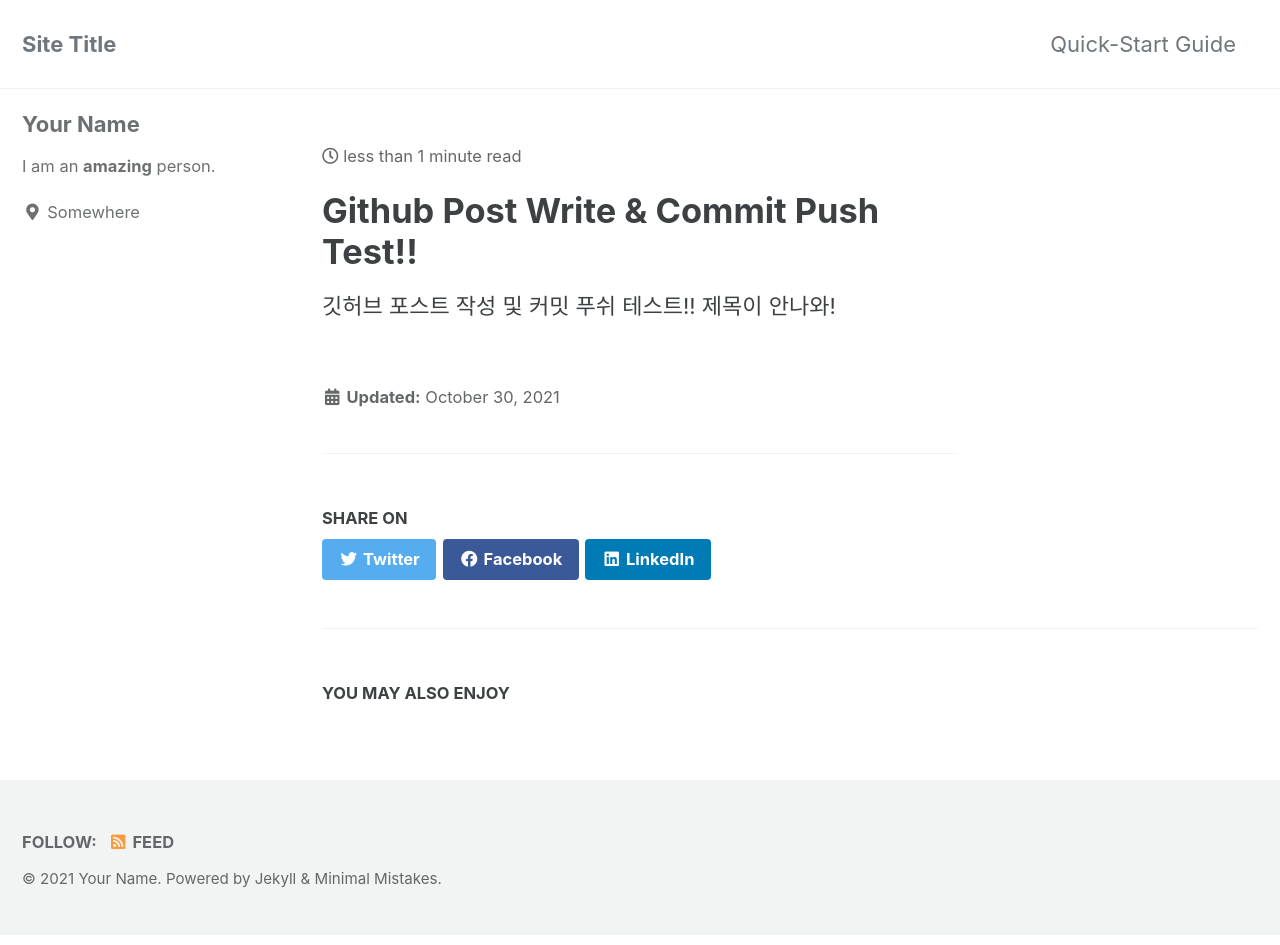
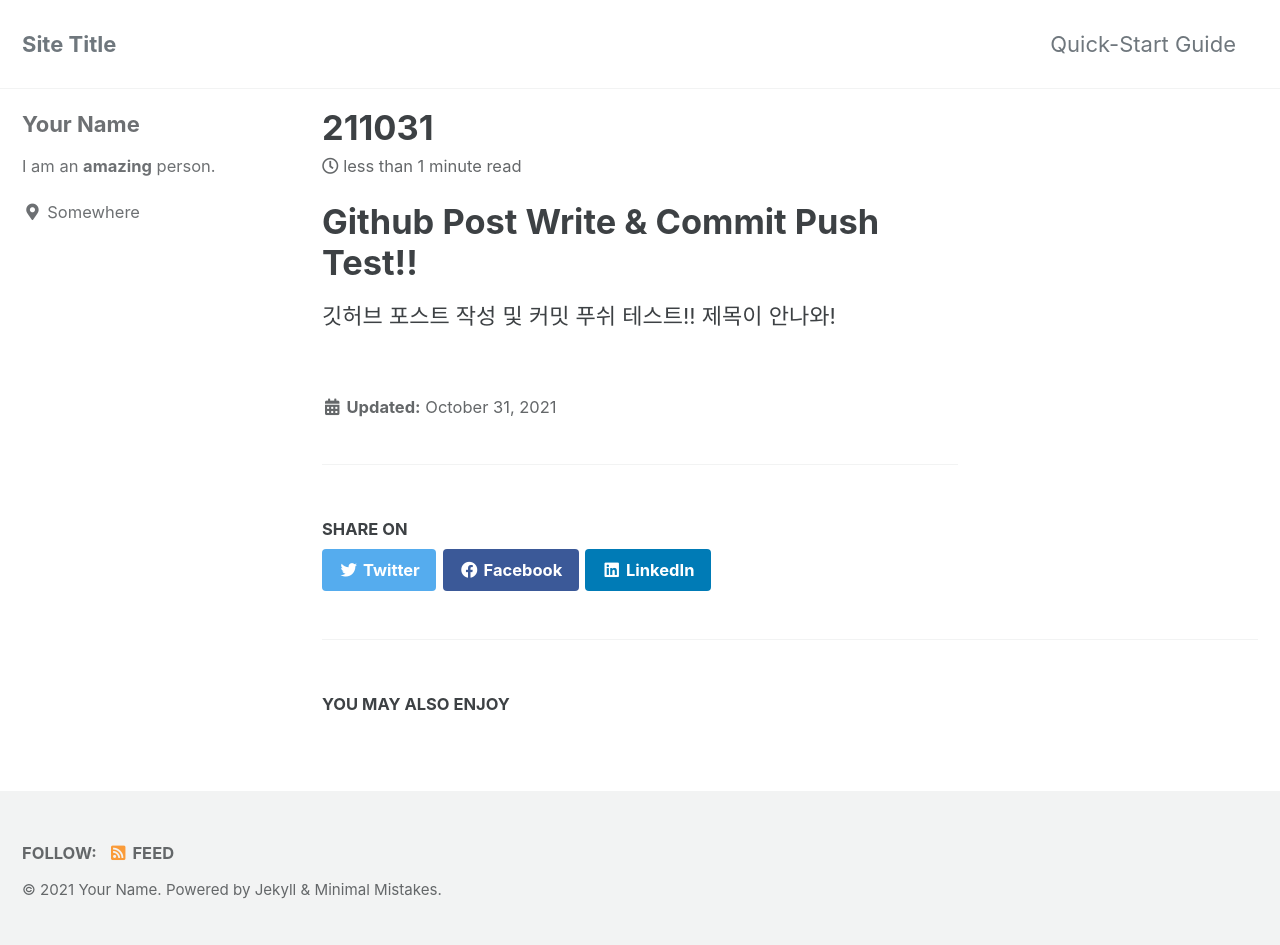
Before and after one commit to zeroh0/zeroh0.github.io, a Jekyll site: the page built from _posts/2021-10-31-211031.md, in a window 1280 px wide. Built offline with Jekyll 4.4.1, drawn with Linux system fonts in a browser that asks for light colours; cached includes are drawn as plain includes; part of the change alters nothing that is shown.

```diff
--- a/_posts/2021-10-31-211031.md
+++ b/_posts/2021-10-31-211031.md
@@ -1,19 +1,3 @@
----
-title:  "10월 31일 Github 포스트 작성!"
-excerpt: "인텔리제이를 이용해서 commit push 테스트!"
-
-categories:
-- Blog
-  tags:
-- [Blog, jekyll, Github, Git]
-
-toc: true
-toc_sticky: true
-
-date: 2020-10-31
-last_modified_at: 2020-10-31
----
-
 # Github Post Write & Commit Push Test!!
 깃허브 포스트 작성 및 커밋 푸쉬 테스트!!
 제목이 안나와!
```
